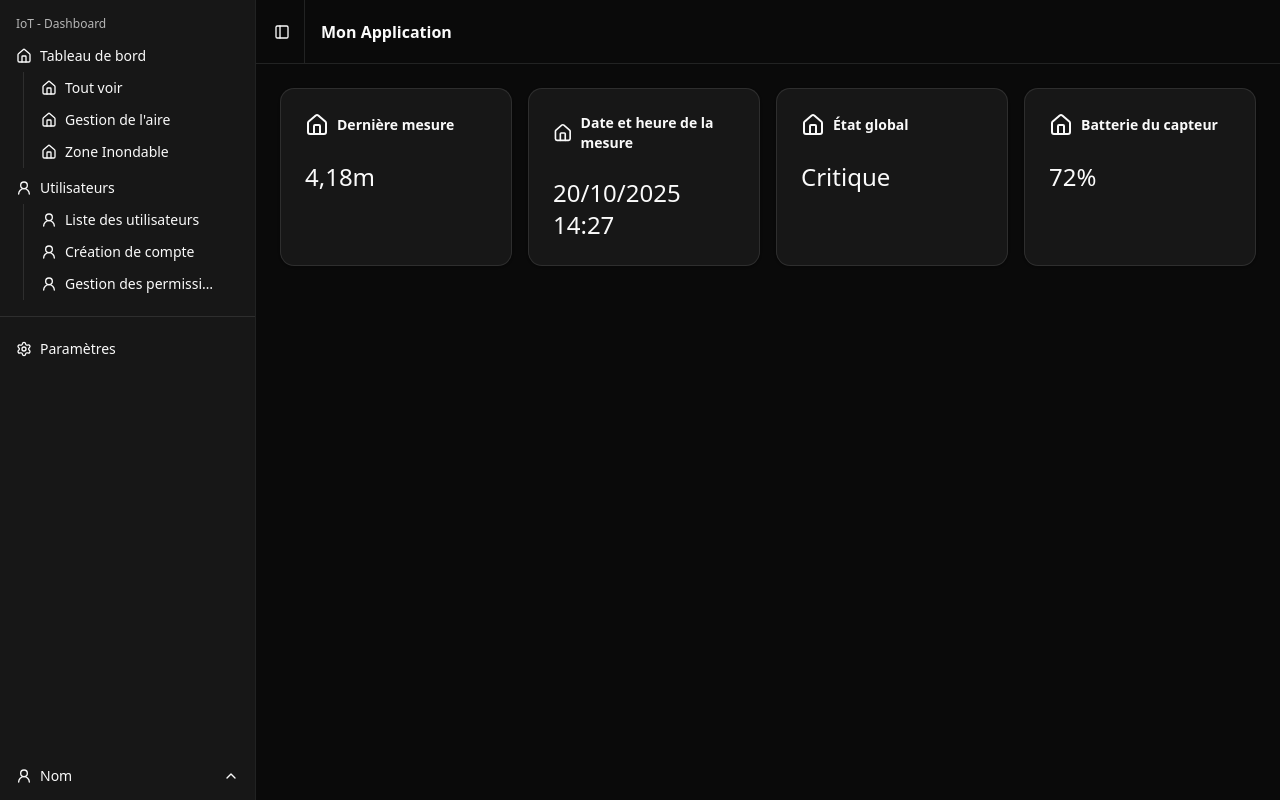
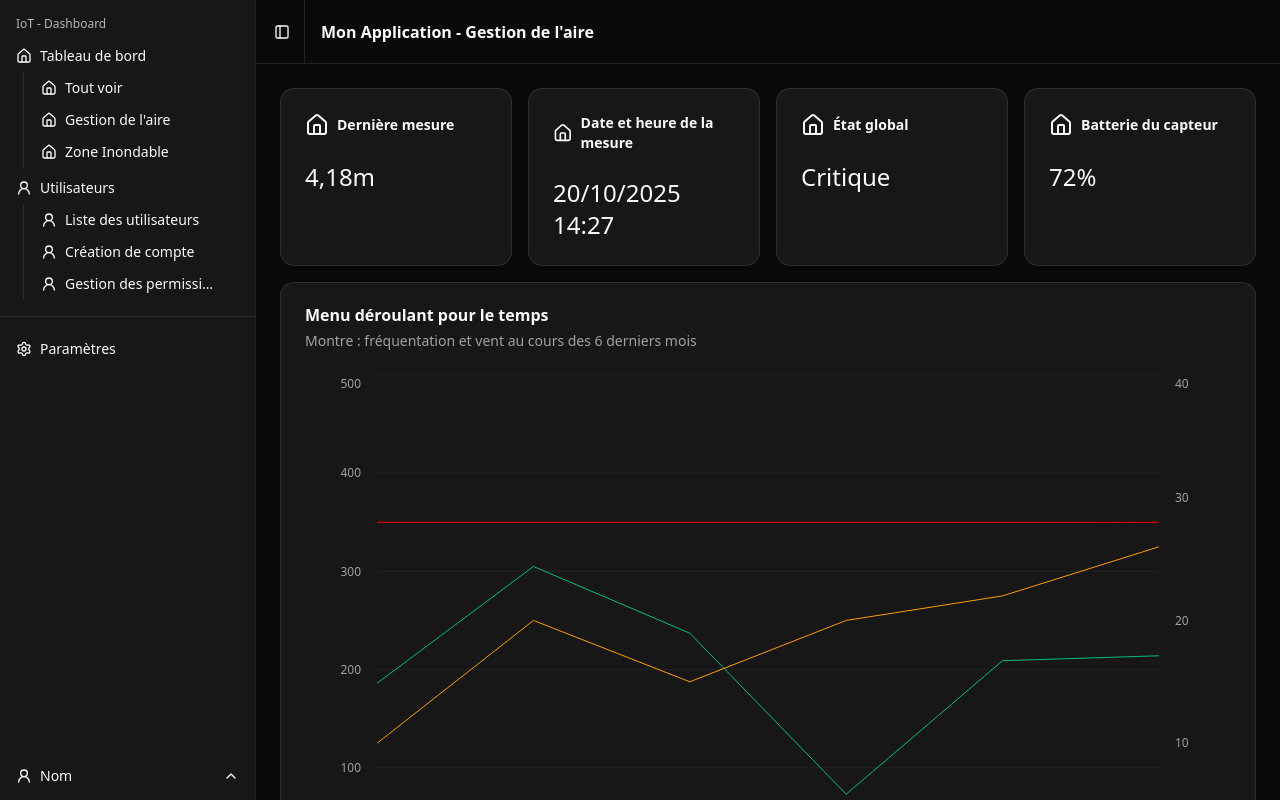
Before and after one commit to IOT-Project-3/Dashboard-IoT, a React (Vite) app: page /gestion-de-l-aire in a window 1280 px wide. Shown: the top 800 px of the page. Built offline with nearby package versions, Linux system fonts and the light colour scheme.

Commit message:
Modifs + Prettier

```diff
--- a/src/components/common/AppSidebar.jsx
+++ b/src/components/common/AppSidebar.jsx
@@ -45,12 +45,12 @@ const items_tableau_de_bord = [
 const items_utilisateurs = [
   {
     title: "Liste des utilisateurs",
-    url: "/liste-utilisateurs",
+    url: "/admin/users",
     icon: User2,
   },
   {
     title: "Création de compte",
-    url: "/creation-de-compte",
+    url: "/admin/create-account",
     icon: User2,
   },
   {
--- a/src/components/common/CardsList.jsx
+++ b/src/components/common/CardsList.jsx
@@ -4,8 +4,13 @@ import AppCard from "@/components/common/AppCard.jsx";
 function CardsList({ cards }) {
   return (
     <div className="grid grid-cols-4 gap-4">
-      {cards.map((item) => (
-        <AppCard icone={<item.icone />} titre={item.titre} texte={item.texte} />
+      {cards.map((item, key) => (
+        <AppCard
+          key={key}
+          icone={<item.icone />}
+          titre={item.titre}
+          texte={item.texte}
+        />
       ))}
     </div>
   );
--- a/src/components/common/Graphs.jsx
+++ b/src/components/common/Graphs.jsx
@@ -2,7 +2,14 @@
 
 import React, { useEffect, useState } from "react";
 import { TrendingUp } from "lucide-react";
-import { Area, AreaChart, CartesianGrid, XAxis, YAxis } from "recharts";
+import {
+  Area,
+  AreaChart,
+  CartesianGrid,
+  ReferenceLine,
+  XAxis,
+  YAxis,
+} from "recharts";
 import {
   Card,
   CardContent,
@@ -17,7 +24,7 @@ import {
   ChartTooltipContent,
 } from "@/components/ui/chart";
 
-function Graphs({ chartData }) {
+function Graphs({ chartData, line = null }) {
   const [trends, setTrends] = useState(null);
   const [chartConfig, setChartConfig] = useState(null);
   const [params, setParams] = useState(null);
@@ -133,14 +140,14 @@ function Graphs({ chartData }) {
       const trendsData = generateAxisTrend(param.datas);
       const yConfigs = generateAllYAxisConfigs(param.datas);
 
-      setChartConfig(config);
-      setParams(param);
-      setTrends(trendsData);
-      setYAxisConfigs(yConfigs);
-      setIsLoading(false);
+      await setChartConfig(config);
+      await setParams(param);
+      await setTrends(trendsData);
+      await setYAxisConfigs(yConfigs);
+      await setIsLoading(false);
     }
     void fetchData();
-  });
+  }, [chartData]);
 
   if (!chartData || !chartData[0] || Object.keys(chartData[0]).length < 1) {
     return <div>No data</div>;
@@ -153,15 +160,18 @@ function Graphs({ chartData }) {
   return (
     <Card className="Card">
       <CardHeader>
-        <CardTitle>Area Chart - Linear</CardTitle>
+        <CardTitle>Menu déroulant pour le temps</CardTitle>
         <CardDescription>
-          Showing total of {params.datas[0]}{" "}
-          {params.datas.length > 1 ? "and " + params.datas[1] : ""}{" "}
-          {" for the last " +
+          Montre : {params.datas[0]}{" "}
+          {params.datas.length > 1 ? "et " + params.datas[1] : ""}{" "}
+          {" au cours des " +
             params.amountOf +
-            " " +
+            " derniers " +
             params.XAxis +
-            (params.amountOf > 1 ? "s" : "")}
+            (params.amountOf > 1 &&
+            params.XAxis.substring(params.XAxis.length - 1) !== "s"
+              ? "s"
+              : "")}
         </CardDescription>
       </CardHeader>
       <CardContent>
@@ -197,6 +207,16 @@ function Graphs({ chartData }) {
                 />
               );
             })}
+            {line !== null ? (
+              <ReferenceLine
+                yAxisId={params.datas[0]}
+                y={line}
+                stroke="red"
+                strokeDasharray="5 0"
+              />
+            ) : (
+              ""
+            )}
             <ChartTooltip
               cursor={false}
               content={<ChartTooltipContent indicator="dot" hideLabel />}
--- a/src/layouts/DashboardLayout.jsx
+++ b/src/layouts/DashboardLayout.jsx
@@ -1,4 +1,4 @@
-import { Outlet } from "react-router-dom";
+import { Outlet, useLocation } from "react-router-dom";
 import {
   SidebarProvider,
   SidebarInset,
@@ -8,6 +8,25 @@ import { AppSidebar } from "@/components/common/AppSidebar.jsx";
 import { Separator } from "@/components/ui/separator";
 
 export default function DashboardLayout() {
+  let location = useLocation().pathname;
+  if (location.includes("admin")) {
+    location = location.split("/")[2];
+    if (location === "users") {
+      location = "Liste des utilisateurs";
+    } else if (location === "create-account") {
+      location = "Création d'un compte";
+    } else if (location === "permissions") {
+      location = "Gestion des permissions";
+    }
+  } else {
+    if (location === "/") {
+      location = "Tout voir";
+    } else if (location === "/gestion-de-l-aire") {
+      location = "Gestion de l'aire";
+    } else if (location === "/zone-inondable") {
+      location = "Zone inondable";
+    }
+  }
   return (
     <SidebarProvider>
       {/* La Sidebar se met directement dans le Provider */}
@@ -19,7 +38,7 @@ export default function DashboardLayout() {
         <header className="flex h-16 shrink-0 items-center gap-2 border-b px-4">
           <SidebarTrigger className="-ml-1" />
           <Separator orientation="vertical" className="mr-2 h-4" />
-          <span className="font-semibold">Mon Application</span>
+          <span className="font-semibold">Mon Application - {location}</span>
         </header>
 
         <main className="flex-1 p-6">
--- a/src/main.jsx
+++ b/src/main.jsx
@@ -8,7 +8,7 @@ ReactDOM.createRoot(document.getElementById("root")).render(
   //<AuthProvider>
 
   <React.StrictMode>
-    <RouterProvider router={router} />,
+    <RouterProvider router={router} />
   </React.StrictMode>,
 
   //</AuthProvider>
--- a/src/pages/GestionAire.jsx
+++ b/src/pages/GestionAire.jsx
@@ -1,8 +1,10 @@
-import React from "react";
+import React, { useState } from "react";
 import CardsList from "@/components/common/CardsList.jsx";
 import { Home } from "lucide-react";
+import Graphs from "@/components/common/Graphs.jsx";
 
-const cards = [
+function GestionAire() {
+  const [cards, setCards] = useState([
     {
       icone: Home,
       titre: "Dernière mesure",
@@ -23,10 +25,25 @@ const cards = [
       titre: "Batterie du capteur",
       texte: "72%",
     },
-];
-
-function GestionAire() {
-  return <CardsList cards={cards} />;
+  ]);
+  return (
+    <div>
+      <CardsList cards={cards} />
+      <div className={"pt-4"}>
+        <Graphs
+          chartData={[
+            { mois: "January", fréquentation: 186, vent: 10 },
+            { mois: "February", fréquentation: 305, vent: 20 },
+            { mois: "March", fréquentation: 237, vent: 15 },
+            { mois: "April", fréquentation: 73, vent: 20 },
+            { mois: "May", fréquentation: 209, vent: 22 },
+            { mois: "June", fréquentation: 214, vent: 26 },
+          ]}
+          line={350}
+        />
+      </div>
+    </div>
+  );
 }
 
 export default GestionAire;
```
Lines whose indentation alone changed are shown as unchanged.
